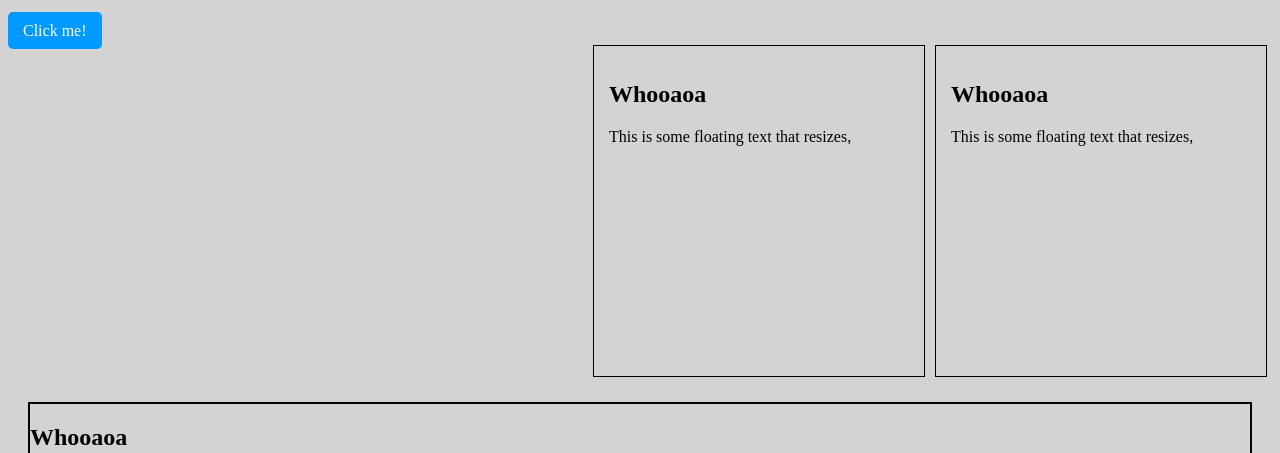
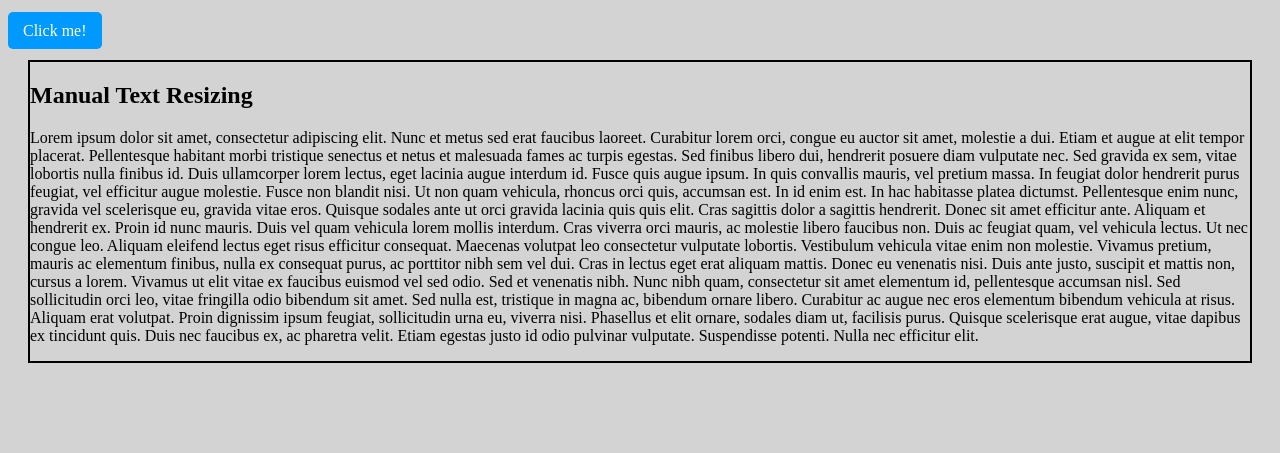
Before and after one commit to bgranberry/bgranberry.github.io, a plain HTML site: page index.html in a window 1280 px wide. Shown: the part 347-800 px from the top of the page. Drawn offline with Linux system fonts and the light colour scheme.

Commit message:
changed header on lorem ipsum

```diff
--- a/index.html
+++ b/index.html
@@ -37,14 +37,6 @@ a.button:hover{
 	background-color: #99d6ff ;
 }
 
-.floater{
-float: right;
-margin: 5px;
-padding: 15px;
-width: 300px;
-height: 300px;
-border: 1px solid black;
-}
 
 .lorem{
 float: left;
@@ -72,18 +64,9 @@ border: 2px solid black;
 
 <a class = "button" href = "http://www.google.com" > Click me!</a>
 <br>
-<div class = "floater">
-	<h2> Whooaoa</h2>
-	<p> This is some floating text that resizes,</p>
-</div>
-
-<div class = "floater">
-	<h2> Whooaoa</h2>
-	<p> This is some floating text that resizes,</p>
-</div>
 
 <div class = "lorem">
-	<h2> Whooaoa</h2>
+	<h2> Manual Text Resizing</h2>
 	<p> Lorem ipsum dolor sit amet, consectetur adipiscing elit. Nunc et metus sed erat faucibus laoreet. Curabitur lorem orci, congue eu auctor sit amet, molestie a dui. Etiam et augue at elit tempor placerat. Pellentesque habitant morbi tristique senectus et netus et malesuada fames ac turpis egestas. Sed finibus libero dui, hendrerit posuere diam vulputate nec. Sed gravida ex sem, vitae lobortis nulla finibus id. Duis ullamcorper lorem lectus, eget lacinia augue interdum id. Fusce quis augue ipsum.
 
 In quis convallis mauris, vel pretium massa. In feugiat dolor hendrerit purus feugiat, vel efficitur augue molestie. Fusce non blandit nisi. Ut non quam vehicula, rhoncus orci quis, accumsan est. In id enim est. In hac habitasse platea dictumst. Pellentesque enim nunc, gravida vel scelerisque eu, gravida vitae eros. Quisque sodales ante ut orci gravida lacinia quis quis elit. Cras sagittis dolor a sagittis hendrerit. Donec sit amet efficitur ante.
```
